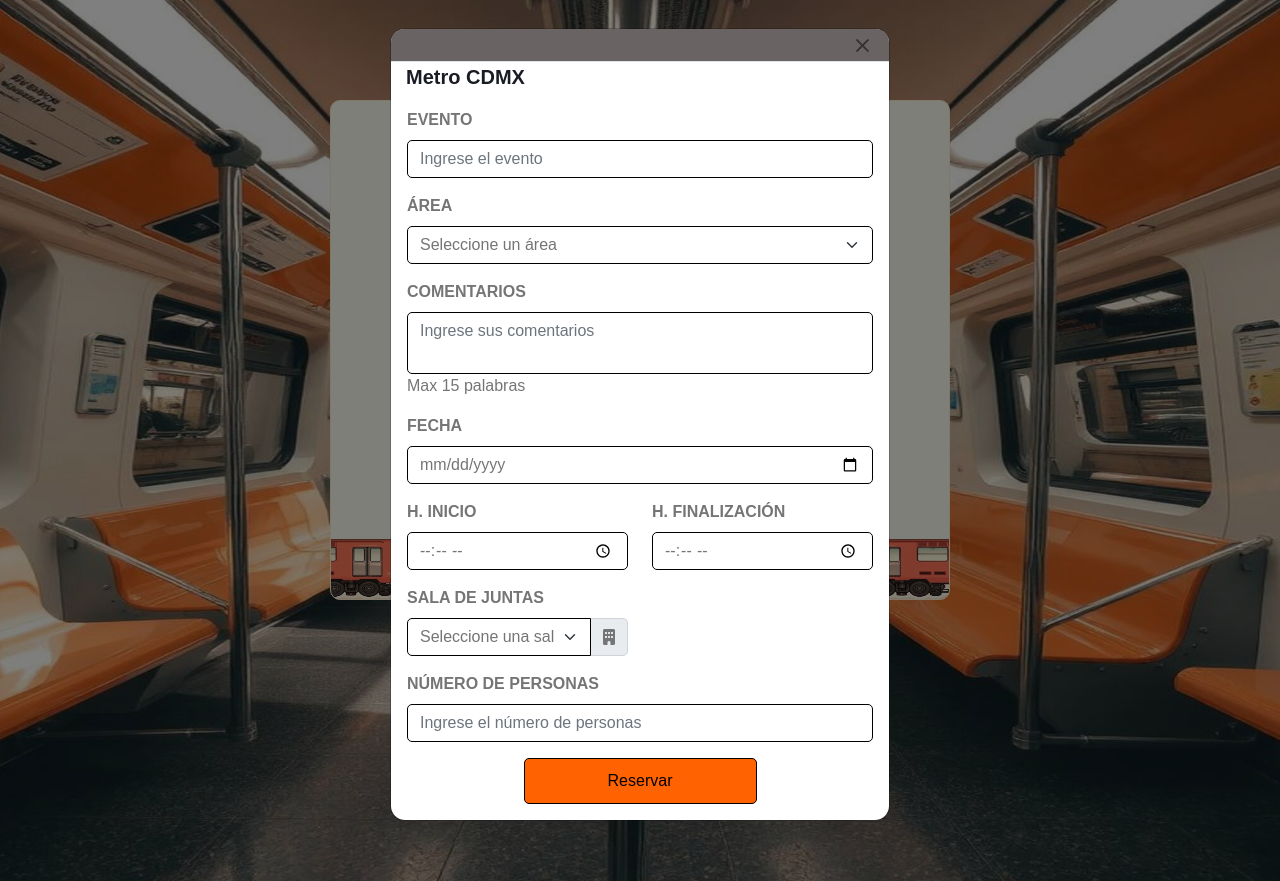
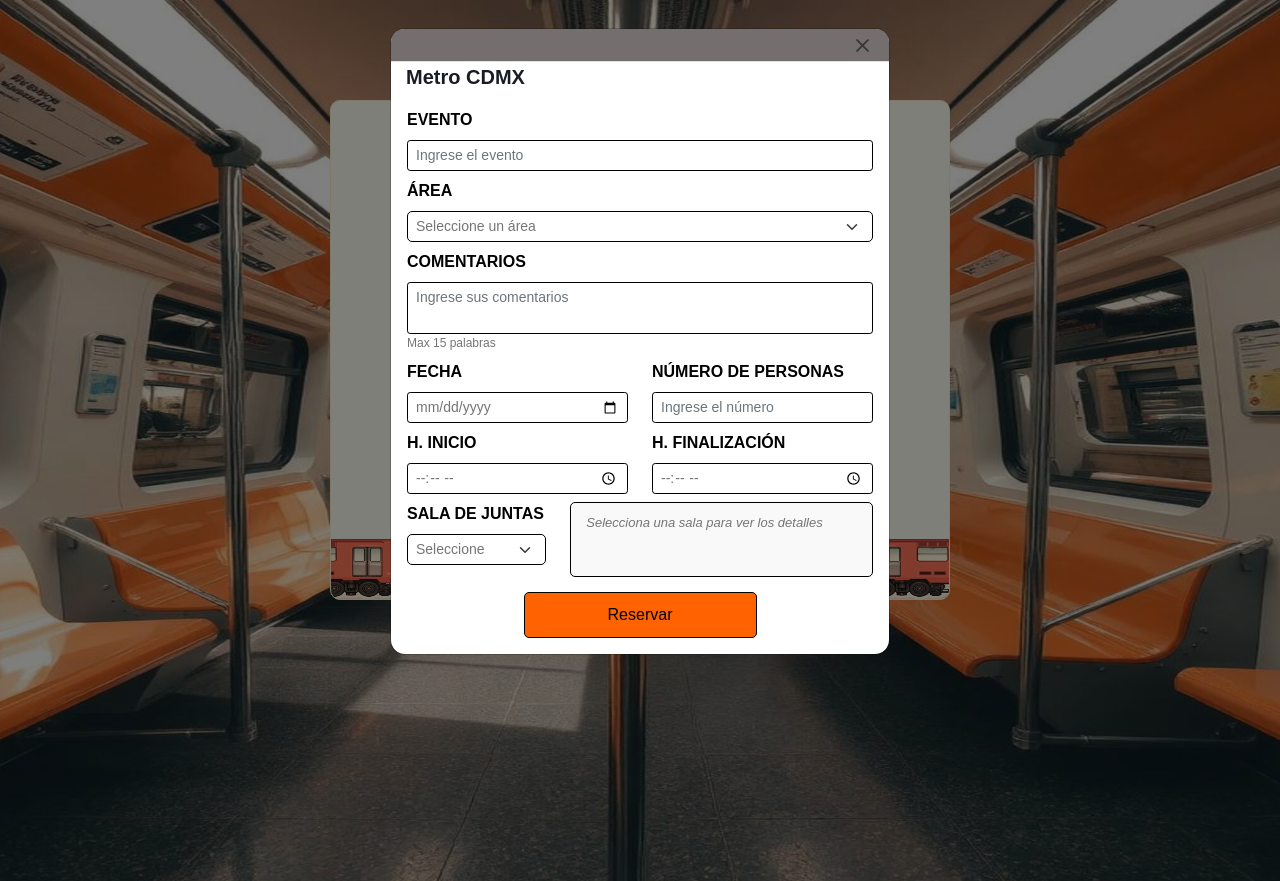
Before and after one commit to Aranda999/RDjango, a Django app: page /homeuser/ in a window 1280 px wide, after a click on "REALIZAR RESERVACIÓN". Run offline with Django 5.2, Linux system fonts and the light colour scheme; a user stored in the database is signed in; some libraries are stand-ins or nearby versions.

Commit message:
diseño-full-modals

```diff
--- a/DjangoApi/urls.py
+++ b/DjangoApi/urls.py
@@ -16,6 +16,7 @@ Including another URLconf
 """
 
 from django.contrib import admin
+from django.urls import path, reverse_lazy
 from django.urls import path
 from api.home.home_view import Home
 from api.home.home_view import HomeUser
@@ -25,7 +26,7 @@ from api.security.security_view import Password
 from api.security.security_view import reset_password
 from django.contrib.auth.decorators import login_required
 
-admin.site.login = login_required(admin.site.login)
+admin.site.login_url = reverse_lazy('login')
 
 urlpatterns = [
     path('admin/', admin.site.urls),
--- a/api/home/home_view.py
+++ b/api/home/home_view.py
@@ -3,8 +3,7 @@ from django.contrib.auth.decorators import login_required
 from django.contrib.auth.models import User
 from django.contrib import messages
 
-
-@login_required
+@login_required (login_url= 'login')
 def Home(request):
     if request.user.is_superuser:
         template_view = "home.html"
@@ -13,7 +12,7 @@ def Home(request):
         return redirect("homeuser")
 
 
-@login_required
+@login_required (login_url= 'login')
 def HomeUser(request):
     template_view = "home-user.html"
 
--- a/api/static/js/modal-password.js
+++ /dev/null
@@ -1,38 +0,0 @@
-// modal_cambio_contrasena.js
-document.querySelector('form').addEventListener('submit', function(e) {
-    var nuevaContrasena = document.getElementById('nuevaContrasena').value;
-    var confirmarContrasena = document.getElementById('confirmarContrasena').value;
-
-    if (nuevaContrasena !== confirmarContrasena) {
-        e.preventDefault();
-        alert('Las contraseñas no coinciden.');
-    }
-});
-
-document.getElementById('toggleNuevaContrasena').addEventListener('click', function() {
-    var input = document.getElementById('nuevaContrasena');
-    var icon = this.querySelector('i');
-    if (input.type === 'password') {
-        input.type = 'text';
-        icon.classList.remove('bi-eye');
-        icon.classList.add('bi-eye-slash');
-    } else {
-        input.type = 'password';
-        icon.classList.remove('bi-eye-slash');
-        icon.classList.add('bi-eye');
-    }
-});
-
-document.getElementById('toggleConfirmarContrasena').addEventListener('click', function() {
-    var input = document.getElementById('confirmarContrasena');
-    var icon = this.querySelector('i');
-    if (input.type === 'password') {
-        input.type = 'text';
-        icon.classList.remove('bi-eye');
-        icon.classList.add('bi-eye-slash');
-    } else {
-        input.type = 'password';
-        icon.classList.remove('bi-eye-slash');
-        icon.classList.add('bi-eye');
-    }
-});
--- a/api/static/js/modal-reservation.js
+++ /dev/null
@@ -1,23 +0,0 @@
-function mostrarDetallesSala() {
-    const salaSeleccionada = document.getElementById("salaJuntas").value;
-    const detallesSala = document.getElementById("detallesSala");
-    const detallesContenido = document.getElementById("detallesSalaContenido");
-
-    if (salaSeleccionada) {
-        detallesSala.style.display = "block";  // Mostrar modal secundario
-        if (salaSeleccionada == "1") {
-            detallesContenido.innerHTML = "<strong>Nombre:</strong> Sala 1 (Laboratorio)<br><strong>Material:</strong> Proyector, Pantalla, Sillas, Pizarra";
-        } else if (salaSeleccionada == "2") {
-            detallesContenido.innerHTML = "<strong>Nombre:</strong> Sala 2 (Reuniones)<br><strong>Material:</strong> Televisión, Pizarra, Mesas, Sillas";
-        } else if (salaSeleccionada == "3") {
-            detallesContenido.innerHTML = "<strong>Nombre:</strong> Sala 3 (Conferencia)<br><strong>Material:</strong> Micrófono, Proyector, Sillas, Mesas";
-        }
-    }
-}
-
-// Evento para ocultar el modal secundario cuando se cierra el modal principal
-var modal = document.getElementById('reservacionModal');
-modal.addEventListener('hidden.bs.modal', function () {
-    // Ocultar detalles de la sala cuando se cierra el modal de reservación
-    document.getElementById('detallesSala').style.display = 'none';
-});
--- a/api/templates/home-user.html
+++ b/api/templates/home-user.html
@@ -19,14 +19,11 @@
 </head>
 
 <body>
-    <!-- Spinner -->
     <div id="spinner" class="show position-fixed translate-middle w-100 vh-100 top-50 start-50 d-flex align-items-center justify-content-center">
         <div class="spinner-border text-primary" style="width: 3rem; height: 3rem;" role="status">
             <span class="sr-only">Loading...</span>
         </div>
     </div>
-
-    <!-- Background Image -->
     <img src="{% static 'img/FondoWindow1.jpg' %}" class="imagen-principal"
     style="position: absolute; top: 0; left: 0; width: 100vw; height: 100vh; object-fit: cover; object-position: center; margin: 0; padding: 0; z-index: -1;">
 
@@ -187,8 +184,7 @@
     </style>
 
 
-    <script src="{% static 'js/modal-password.js' %}"></script> <!-- JS del modal de cambio de contraseña -->
-    <script src="{% static 'js/modal-reservation.js' %}"></script> <!-- JS del modal de reservación -->
+
 
     <script>
         // Ocultar el spinner cuando la página haya terminado de cargar
--- a/api/templates/modal-password.html
+++ b/api/templates/modal-password.html
@@ -1,6 +1,4 @@
 
-
-<!-- modal_cambio_contrasena.html -->
 <div class="modal fade" id="cambiarContrasenaModal" tabindex="-1" aria-labelledby="cambiarContrasenaModalLabel" aria-hidden="true">
     <div class="modal-dialog modal-dialog-centered" style="max-width: 400px; margin: 0 auto;">
         <div class="modal-content" style="border-radius: 5px;">
@@ -35,3 +33,44 @@
         </div>
     </div>
 </div>
+
+<script>
+    document.querySelector('form').addEventListener('submit', function(e) {
+        var nuevaContrasena = document.getElementById('nuevaContrasena').value;
+        var confirmarContrasena = document.getElementById('confirmarContrasena').value;
+
+        if (nuevaContrasena !== confirmarContrasena) {
+            e.preventDefault();
+            alert('Las contraseñas no coinciden.');
+        }
+    });
+
+    document.getElementById('toggleNuevaContrasena').addEventListener('click', function() {
+        var input = document.getElementById('nuevaContrasena');
+        var icon = this.querySelector('i');
+        if (input.type === 'password') {
+            input.type = 'text';
+            icon.classList.remove('bi-eye');
+            icon.classList.add('bi-eye-slash');
+        } else {
+            input.type = 'password';
+            icon.classList.remove('bi-eye-slash');
+            icon.classList.add('bi-eye');
+        }
+    });
+
+    document.getElementById('toggleConfirmarContrasena').addEventListener('click', function() {
+        var input = document.getElementById('confirmarContrasena');
+        var icon = this.querySelector('i');
+        if (input.type === 'password') {
+            input.type = 'text';
+            icon.classList.remove('bi-eye');
+            icon.classList.add('bi-eye-slash');
+        } else {
+            input.type = 'password';
+            icon.classList.remove('bi-eye-slash');
+            icon.classList.add('bi-eye');
+        }
+    });
+
+</script>
--- a/api/templates/modal-reservation.html
+++ b/api/templates/modal-reservation.html
@@ -1,88 +1,178 @@
-    <!-- Modal para reservación -->
+{% load static %}
+
 <div class="modal fade" id="reservacionModal" tabindex="-1" aria-labelledby="reservacionModalLabel" aria-hidden="true">
     <div class="modal-dialog">
         <div class="modal-content" style="border-radius: 15px;">
-                <div class="modal-header" style="background-color: rgb(106, 99, 99); border-top-left-radius: 13px; border-top-right-radius: 13px; height: 20px;">
-                    <button type="button" class="btn-close" data-bs-dismiss="modal" aria-label="Close" style="background-color: transparent; border: none; padding: 0; font-size: 15px; margin-right: 3px;"></button>
+            <div class="modal-header" style="background-color: rgba(106, 99, 99, 0.93); border-top-left-radius: 13px; border-top-right-radius: 13px; height: 20px;">
+                <button type="button" class="btn-close" data-bs-dismiss="modal" aria-label="Close"
+                    style="background-color: transparent; border: none; padding: 0; font-size: 15px; margin-right: 3px;"></button>
             </div>
             <h5 class="modal-title" id="reservacionModalLabel" style="margin-left: 15px;">Metro CDMX</h5>
             <div class="modal-body">
+
                 <!-- Evento -->
-                    <div class="mb-3">
-                        <label class="form-label" style="font-weight: bold;">EVENTO</label>
-                        <input type="text" class="form-control" id="evento" placeholder="Ingrese el evento" style="border: 1px solid black;">
+                <div class="mb-2">
+                    <label class="form-label fw-bold" style="color: black;">EVENTO</label>
+                    <input type="text" class="form-control form-control-sm" id="evento"
+                        placeholder="Ingrese el evento" style="border: 1px solid black;">
                 </div>
 
                 <!-- Área -->
-                    <div class="mb-3">
-                        <label class="form-label" style="font-weight: bold;">ÁREA</label>
-                        <select class="form-select" id="area" style="border: 1px solid black;">
+                <div class="mb-2">
+                    <label class="form-label fw-bold" style="color: black;">ÁREA</label>
+                    <select class="form-select form-select-sm" id="area" style="border: 1px solid black;">
                         <option selected disabled>Seleccione un área</option>
                     </select>
                 </div>
 
                 <!-- Comentarios -->
-                    <div class="mb-3">
-                        <label class="form-label" style="font-weight: bold;">COMENTARIOS</label>
-                        <textarea class="form-control" id="comentarios" rows="2" placeholder="Ingrese sus comentarios" style="resize: none; border: 1px solid black;"></textarea>
-                        <p>Max 15 palabras</p>
+                <div class="mb-2">
+                    <label class="form-label fw-bold" style="color: black;">COMENTARIOS</label>
+                    <textarea class="form-control form-control-sm" id="comentarios" rows="2"
+                        placeholder="Ingrese sus comentarios"
+                        style="resize: none; border: 1px solid black;"></textarea>
+                    <p style="margin-bottom: 5px; font-size: 12px;">Max 15 palabras</p>
                 </div>
 
-                    <!-- Fecha -->
-                    <div class="mb-3">
-                        <label class="form-label" style="font-weight: bold;">FECHA</label>
-                        <input type="date" class="form-control" id="fechaReservacion" style="border: 1px solid black;">
+                <!-- Fecha y Número de personas en una sola fila -->
+                <div class="row">
+                    <div class="col-6">
+                        <div class="mb-2">
+                            <label class="form-label fw-bold" style="color: black;">FECHA</label>
+                            <input type="date" class="form-control form-control-sm" id="fechaReservacion"
+                                style="border: 1px solid black;">
+                        </div>
+                    </div>
+                    <div class="col-6">
+                        <div class="mb-2">
+                            <label class="form-label fw-bold" style="color: black;">NÚMERO DE PERSONAS</label>
+                            <input type="number" class="form-control form-control-sm" id="numPersonas" min="0"
+                                placeholder="Ingrese el número" style="border: 1px solid black;">
+                        </div>
+                    </div>
                 </div>
 
                 <!-- Hora inicio y fin -->
                 <div class="row">
                     <div class="col-6">
-                            <div class="mb-3">
-                                <label class="form-label" style="font-weight: bold;">H. INICIO</label>
-                                <input type="time" class="form-control" id="horaInicio" style="border: 1px solid black;">
+                        <div class="mb-2">
+                            <label class="form-label fw-bold" style="color: black;">H. INICIO</label>
+                            <input type="time" class="form-control form-control-sm" id="horaInicio"
+                                style="border: 1px solid black;">
                         </div>
                     </div>
                     <div class="col-6">
-                            <div class="mb-3">
-                                <label class="form-label" style="font-weight: bold;">H. FINALIZACIÓN</label>
-                                <input type="time" class="form-control" id="horaFin" style="border: 1px solid black;">
+                        <div class="mb-2">
+                            <label class="form-label fw-bold" style="color: black;">H. FINALIZACIÓN</label>
+                            <input type="time" class="form-control form-control-sm" id="horaFin"
+                                style="border: 1px solid black;">
                         </div>
                     </div>
                 </div>
 
-                    <div class="row">
-                        <div class="col-6">
-                            <div class="mb-3">
-                                <label class="form-label" style="font-weight: bold;">SALA DE JUNTAS</label>
+                <!-- Sala y detalles -->
+                <div class="row align-items-start">
+                    <div class="col-4">
+                        <div class="mb-2">
+                            <label class="form-label fw-bold" style="color: black;">SALA DE JUNTAS</label>
                             <div class="input-group">
-                                    <select class="form-select" id="salaJuntas" style="border: 1px solid black;" onchange="mostrarDetallesSala()">
-                                        <option selected disabled>Seleccione una sala</option>
+                                <select class="form-select form-select-sm" id="salaJuntas"
+                                    style="border: 1px solid black; width: 140px;" onchange="mostrarDetallesSala()">
+                                    <option selected disabled>Seleccione</option>
                                     <option value="1">Sala 1</option>
                                     <option value="2">Sala 2</option>
                                     <option value="3">Sala 3</option>
                                 </select>
-                                    <span class="input-group-text"><i class="fas fa-building"></i></span>
+                            </div>
+                        </div>
+                    </div>
+                    <div class="col-8">
+                        <div id="detallesSalaContenido"
+                            style="background-color: #f9f9f9; border: 1px solid black; border-radius: 5px; padding: 10px 15px; font-size: 13px; min-height: 75px;">
+                            <em>Selecciona una sala para ver los detalles</em>
+                        </div>
+                    </div>
+                </div>
+
+                <!-- Botón reservar -->
+                <button type="submit" class="btn"
+                    style="background-color: #ff6200; color: black; width: 50%; margin: 15px auto 0 auto; display: block; padding: 10px; border: 1px solid black; border-radius: 5px;">
+                    Reservar
+                </button>
             </div>
         </div>
     </div>
 </div>
 
-                    <!-- Número de personas -->
-                    <div class="mb-3">
-                        <label class="form-label" style="font-weight: bold;">NÚMERO DE PERSONAS</label>
-                        <input type="number" class="form-control" id="numPersonas" placeholder="Ingrese el número de personas" style="border: 1px solid black;">
-                    </div>
 
-                    <!-- Botón reservar -->
-                    <button type="submit" class="btn" style="background-color: #ff6200; color: black; width: 50%; margin: 0 auto; display: block; padding: 10px; border: 1px solid black; border-radius: 5px;">Reservar</button>
-                </div>
-            </div>
-        </div>
-    </div>
 
-    <div id="detallesSala" style="display: none; z-index: 1050; position: absolute; top: 50%; left: 50%; transform: translate(-50%, -50%);">
-        <div class="mb-3" style="background-color: white; border: 2px solid #ccc; padding: 15px; height: auto; width: 550px;">
-            <h5 style="font-weight: bold; color: #333;">Detalles de la sala seleccionada:</h5>
-            <div id="detallesSalaContenido" style="color: #333;"></div>
-        </div>
-    </div>
+
+<style>
+    .detallesSala {
+        display: none;
+        z-index: 1060;
+        position: fixed;
+        top: 50%;
+        left: calc(50% + 280px);
+        transform: translateY(-50%);
+    }
+
+    .detallesSala .contenido {
+        background-color: white;
+        border: .5px solid black; /* contorno negro */
+        padding: 10px 15px;
+        width: 350px; /* más chico */
+        height: auto;
+        max-height: 200px; /* limitar altura */
+        overflow-y: auto; /* scroll si se pasa */
+        box-shadow: 0px 4px 10px rgba(0,0,0,0.1);
+        font-size: 14px; /* texto más compacto */
+        line-height: 1.4;
+    }
+    .detallesSala h5 {
+        font-weight: bold;
+        font-size: 16px;
+        margin-bottom: 8px;
+        color: #333;
+    }
+
+    .detallesSala p {
+        margin: 4px 0;
+    }
+</style>
+
+<script>
+    const salasInfo = {
+        1: {
+            nombre: "Sala 1",
+            equipo: "Proyector, Pantalla, Pizarrón",
+            capacidad: "10 personas"
+        },
+        2: {
+            nombre: "Sala 2",
+            equipo: "Pantalla táctil, Sonido surround",
+            capacidad: "8 personas"
+        },
+        3: {
+            nombre: "Sala 3",
+            equipo: "Computadora, Cámara para videollamada",
+            capacidad: "6 personas"
+        }
+    };
+
+    function mostrarDetallesSala() {
+        const salaSeleccionada = document.getElementById('salaJuntas').value;
+        const contenidoDiv = document.getElementById('detallesSalaContenido');
+
+        if (salasInfo[salaSeleccionada]) {
+            const sala = salasInfo[salaSeleccionada];
+            contenidoDiv.innerHTML = `
+                <p style="margin: 2px 0;"><strong>Nombre:</strong> ${sala.nombre}</p>
+                <p style="margin: 2px 0;"><strong>Equipo:</strong> ${sala.equipo}</p>
+                <p style="margin: 2px 0;"><strong>Capacidad:</strong> ${sala.capacidad}</p>
+            `;
+        } else {
+            contenidoDiv.innerHTML = `<em>Selecciona una sala para ver los detalles</em>`;
+        }
+    }
+</script>
```
Also changed, not shown: api/templates/signin.html (+22 -2 lines), db.sqlite3. Lines whose indentation alone changed are shown as unchanged.
